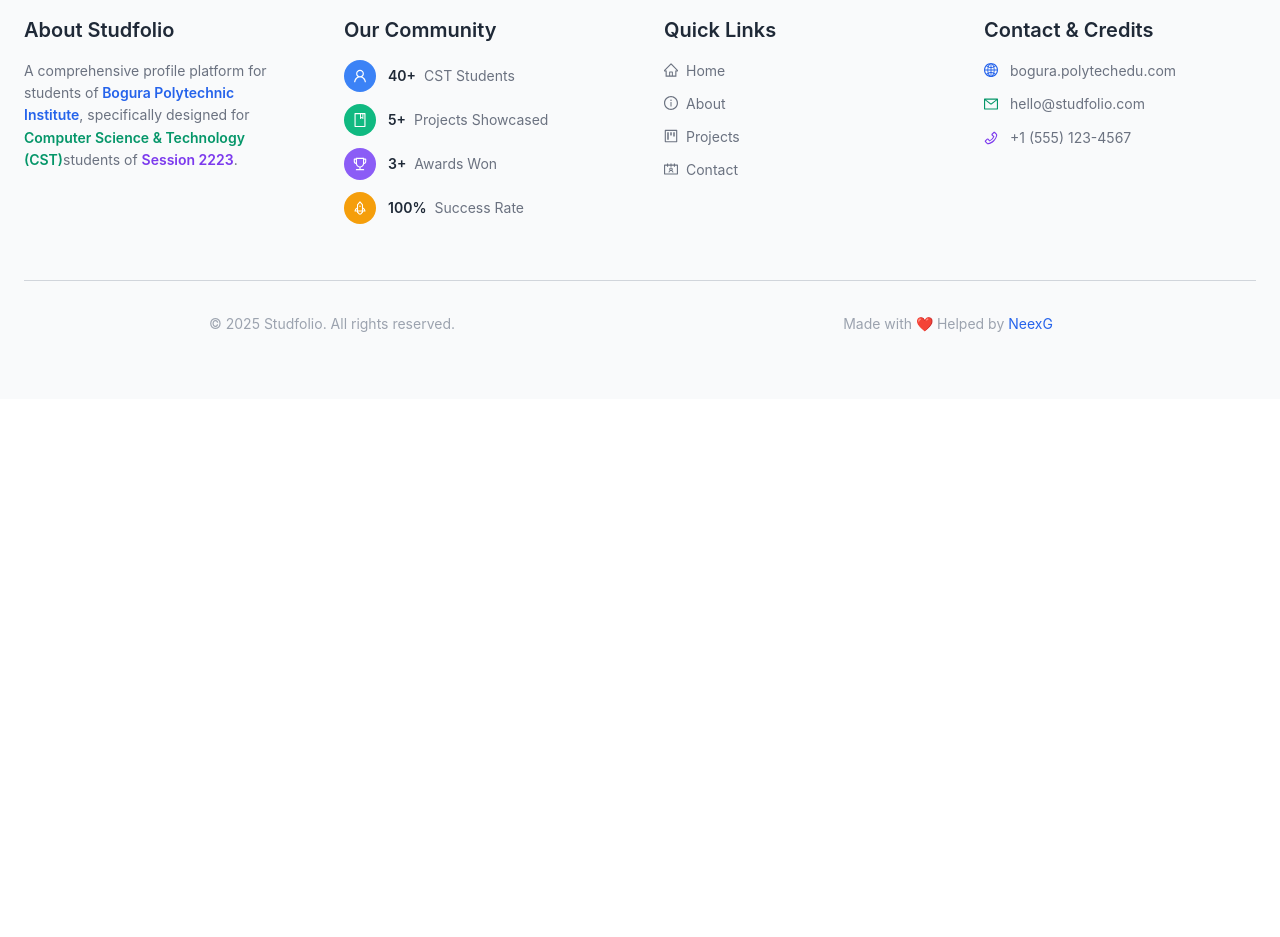
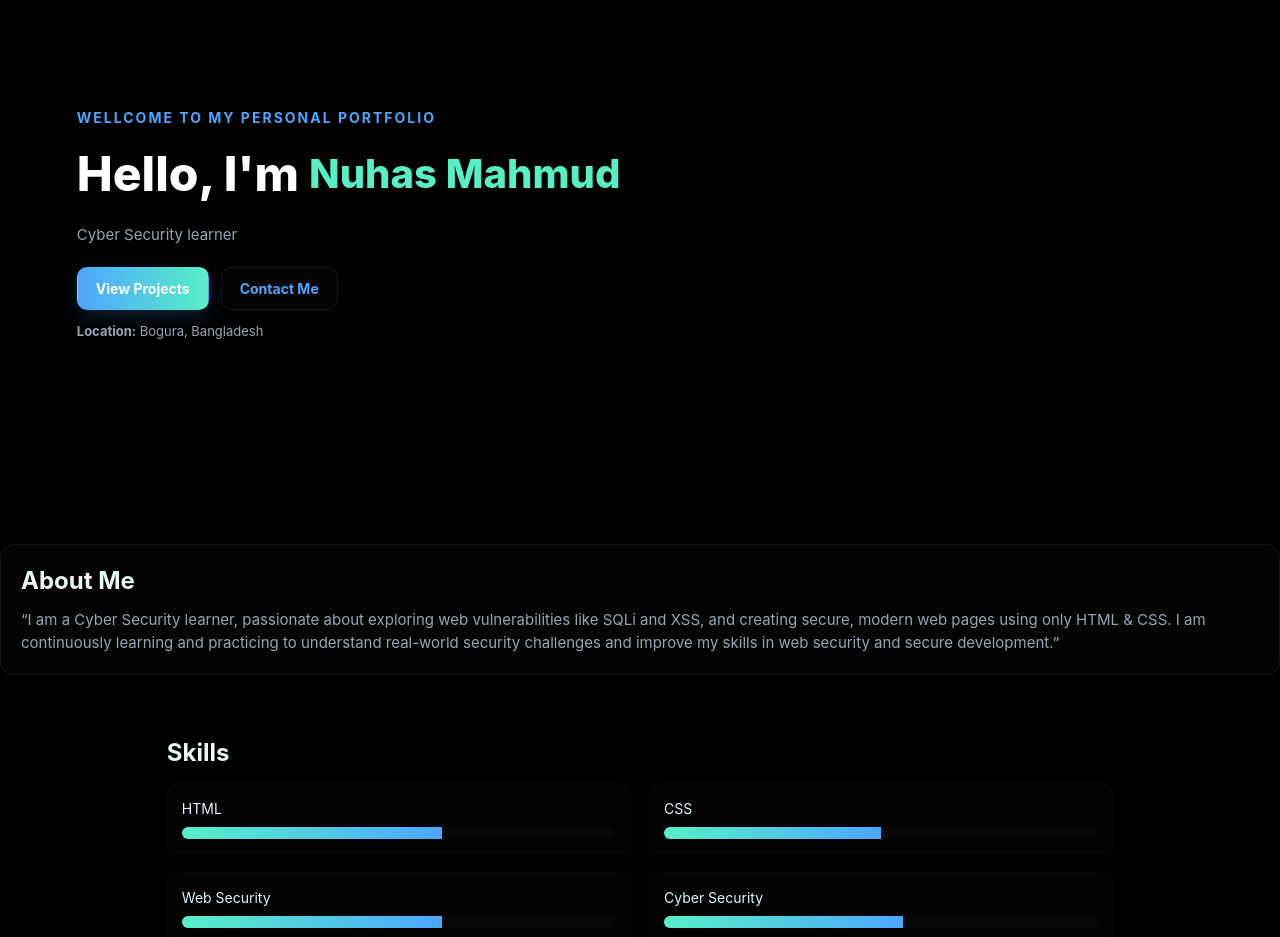
Before and after one commit to abuhosain/studfolio, a React (Vite) app: page /student/715547 in a window 1280 px wide. Shown: the part 160-1097 px from the top of the page. Before the commit the page ends 800 px from the top, so only its background shows below. Built offline with nearby package versions, Linux system fonts and the light colour scheme.

Commit message:
Nuhas's portfolio added successfully

```diff
--- a/src/pages/student/Nuhas-715547/index.jsx
+++ b/src/pages/student/Nuhas-715547/index.jsx
@@ -1,11 +1,216 @@
-import React from 'react';
+import React from "react";
 
 const NuhasPortfolio = () => {
-    return (
-        <div>
-            <h1 className="text-center font-extrabold text-5xl">Portfolio is under construction</h1>
-        </div>
-    );
+  return (
+    <>
+      {/* CSS */}
+      <style>{`
+:root {
+  --bg: #0b0c17;
+  --card-bg: rgba(255,255,255,0.02);
+  --neon-1: #57f0c6;
+  --neon-2: #4da6ff;
+  --muted: #9aa3b2;
+  --glass-blur: 12px;
+  --radius: 14px;
+}
+
+* {margin:0; padding:0; box-sizing:border-box;}
+body {font-family: 'Poppins', sans-serif; background: var(--bg); color: #e6eef6; line-height:1.5;}
+
+.hero {display:flex; justify-content:space-between; align-items:center; padding:60px 6%; min-height:80vh; position:relative;}
+.hero-left {flex:1;}
+.eyebrow {text-transform:uppercase; letter-spacing:2px; color:var(--neon-2); font-weight:700; margin-bottom:10px;}
+.name {font-size:3rem; font-weight:800; display:flex; align-items:center; gap:10px;}
+.neon {font-size:2.5rem; color: var(--neon-1);}
+.desc {margin-top:14px; color:var(--muted); max-width:600px;}
+.actions {margin-top:20px; display:flex; gap:12px;}
+.btn {padding:10px 18px; border-radius:10px; font-weight:700; font-size:14px; text-decoration:none; cursor:pointer; border:1px solid transparent; transition:all .2s ease;}
+.btn.primary {background: linear-gradient(90deg, var(--neon-2), var(--neon-1)); color:#fff; box-shadow:0 6px 20px rgba(77,166,255,0.2);}
+.btn.primary:hover {transform:translateY(-4px);}
+.btn.glass {background: rgba(255,255,255,0.02); border:1px solid rgba(255,255,255,0.06); backdrop-filter: blur(var(--glass-blur)); color:var(--neon-2);}
+.btn.glass:hover {transform:translateY(-2px);}
+
+.quick-meta {list-style:none; display:flex; gap:20px; margin-top:12px; flex-wrap:wrap;}
+.quick-meta li {color:var(--muted); font-size:13px;}
+
+.hero-right {width:220px; display:flex; flex-direction:column; align-items:center;}
+.profile-frame {width:180px; height:180px; border-radius:var(--radius); background: var(--card-bg); border:1px solid rgba(255,255,255,0.06); backdrop-filter:blur(var(--glass-blur)); display:flex; justify-content:center; align-items:center; position:relative;}
+.initials {font-size:3rem; font-weight:800; color: var(--neon-1);}
+.glow-ring {position:absolute; width:220px; height:220px; border-radius:50%; filter:blur(40px); background:conic-gradient(var(--neon-1), var(--neon-2)); animation:spin 6s linear infinite;}
+@keyframes spin {0%{transform:rotate(0deg);}100%{transform:rotate(360deg);}}
+
+.section {max-width:1100px; margin:36px auto; padding:26px 6%;}
+.card {background:var(--card-bg); border-radius:var(--radius); border:1px solid rgba(255,255,255,0.06); padding:20px; box-shadow:0 10px 30px rgba(0,0,0,0.6);}
+h2 {margin-bottom:12px; color:#eaf8f2;}
+p {color:var(--muted); font-size:15px;}
+
+.skills-grid {display:grid; grid-template-columns:repeat(2,1fr); gap:18px; margin-top:14px;}
+.skill {background:rgba(255,255,255,0.01); padding:14px; border-radius:12px; border:1px solid rgba(255,255,255,0.02);}
+.skill h3 {color:#dff7ff; margin-bottom:8px; font-size:14px;}
+.skill-bar {height:12px; background:rgba(255,255,255,0.02); border-radius:10px; overflow:hidden;}
+.skill-bar span {display:block; height:100%; background:linear-gradient(90deg,var(--neon-1),var(--neon-2));}
+
+.projects-grid {display:grid; grid-template-columns:repeat(3,1fr); gap:18px; margin-top:14px;}
+.project-card {padding:16px; border-radius:12px; background: rgba(255,255,255,0.01); border:1px solid rgba(255,255,255,0.02); transition: all .22s ease;}
+.project-card:hover {transform:translateY(-8px); border-color:var(--neon-2); box-shadow:0 20px 50px rgba(77,166,255,0.1);}
+.project-card h3 {margin-bottom:8px; color:#e7fbf6;}
+.tags {margin-top:10px;}
+.tags span {display:inline-block; padding:6px 8px; border-radius:8px; background: rgba(77,166,255,0.05); color:var(--neon-1); font-size:12px; margin-right:6px;}
+
+.contact-form {margin-top:12px;}
+.contact-form label {display:block; margin-bottom:10px; color:var(--muted); font-size:14px;}
+.contact-form input, .contact-form textarea {width:100%; padding:12px; border-radius:10px; border:1px solid rgba(255,255,255,0.04); background: rgba(255,255,255,0.01); color:#e6eef6; resize:vertical;}
+.form-actions {display:flex; gap:12px; margin-top:8px;}
+
+.footer-note {text-align:center; color:var(--muted); margin:28px 0 64px; font-size:13px;}
+
+@media(max-width:1024px){.projects-grid{grid-template-columns:repeat(2,1fr);}.skills-grid{grid-template-columns:1fr;}}
+@media(max-width:640px){.hero{flex-direction:column; text-align:center; gap:24px;}.hero-right{width:160px;}.profile-frame{width:140px;height:140px;}.projects-grid{grid-template-columns:1fr;}}
+      `}</style>
+
+      {/* HTML Converted to JSX */}
+      <div className="bg-black">
+        <header className="hero">
+          <div className="hero-left">
+            <div className="eyebrow">Wellcome To My Personal Portfolio</div>
+            <h1 className="name">
+              <span className="text-white">Hello, I'm</span> <span className="neon">Nuhas Mahmud</span>
+            </h1>
+
+            <p className="desc">Cyber Security learner</p>
+
+            <div className="actions">
+              <a href="#projects" className="btn primary">
+                View Projects
+              </a>
+              <a href="#contact" className="btn glass">
+                Contact Me
+              </a>
+            </div>
+
+            <ul className="quick-meta">
+              <li>
+                <strong>Location:</strong> Bogura, Bangladesh
+              </li>
+            </ul>
+          </div>
+        </header>
+
+        <section className="about card" id="about">
+          <h2 className="text-2xl font-bold">About Me</h2>
+          <p>
+            “I am a Cyber Security learner, passionate about exploring web
+            vulnerabilities like SQLi and XSS, and creating secure, modern web
+            pages using only HTML & CSS. I am continuously learning and
+            practicing to understand real-world security challenges and improve
+            my skills in web security and secure development.”
+          </p>
+        </section>
+
+        <section className="skills section" id="skills">
+          <h2 className="text-2xl font-bold">Skills</h2>
+
+          <div className="skills-grid">
+            <div className="skill">
+              <h3>HTML</h3>
+              <div className="skill-bar">
+                <span style={{ width: "60%" }}></span>
+              </div>
+            </div>
+
+            <div className="skill">
+              <h3>CSS</h3>
+              <div className="skill-bar">
+                <span style={{ width: "50%" }}></span>
+              </div>
+            </div>
+
+            <div className="skill">
+              <h3>Web Security</h3>
+              <div className="skill-bar">
+                <span style={{ width: "60%" }}></span>
+              </div>
+            </div>
+
+            <div className="skill">
+              <h3>Cyber Security</h3>
+              <div className="skill-bar">
+                <span style={{ width: "55%" }}></span>
+              </div>
+            </div>
+
+            <div className="skill">
+              <h3>Networking</h3>
+              <div className="skill-bar">
+                <span style={{ width: "50%" }}></span>
+              </div>
+            </div>
+          </div>
+        </section>
+
+        <section className="projects section" id="projects">
+          <h2 className="text-2xl font-bold">Projects</h2>
+
+          <div className="projects-grid">
+            <div className="project-card">
+              <h3>Cyber Portfolio</h3>
+              <p>learning</p>
+              <div className="tags">
+                <span>Cyber Security</span>
+                <span>Penetration tester</span>
+              </div>
+            </div>
+
+            <div className="project-card">
+              <h3>Testing Lab</h3>
+              <p>Safe local lab environment to practice all vulnerabilities.</p>
+              <div className="tags">
+                <span>Security</span>
+                <span>Lab</span>
+                <span>XSS</span>
+                <span>SQLi</span>
+              </div>
+            </div>
+          </div>
+        </section>
+
+        <section className="contact card section" id="contact">
+          <h2 className="text-2xl font-bold">Contact</h2>
+
+          <p>
+            <strong>Email:</strong> mdnuhasmahmud20@gmail.com
+          </p>
+          <p>
+            <strong>Phone:</strong> +8801405947018
+          </p>
+
+          <form className="contact-form">
+            <label>
+              Name
+              <input type="text" placeholder="Your Name" />
+            </label>
+
+            <label>
+              Message
+              <textarea placeholder="Your Message"></textarea>
+            </label>
+
+            <div className="form-actions">
+              <button type="submit" className="btn primary">
+                Send
+              </button>
+              <button type="reset" className="btn glass">
+                Reset
+              </button>
+            </div>
+          </form>
+        </section>
+
+        <footer className="footer-note">Copyright © 2025</footer>
+      </div>
+    </>
+  );
 };
 
 export default NuhasPortfolio;
```
